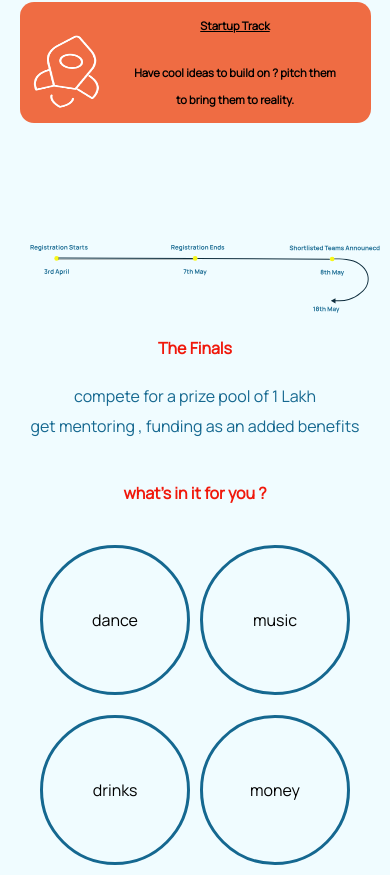
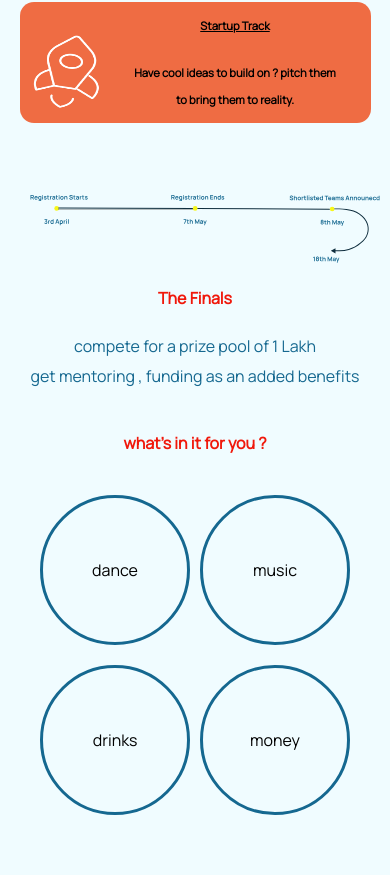
Before and after one commit to ecellenigma/ideathon2023, a plain HTML site: page index.html in a window 390 px wide. Shown: the part 886-1761 px from the top of the page. After the commit the page ends 1711 px from the top, so only its background shows below. Drawn offline with Linux system fonts and the light colour scheme; a script that the page names is missing.

Commit message:
commit all

```diff
--- a/styles.css
+++ b/styles.css
@@ -393,7 +393,7 @@ button:hover{
   .time_line{
     width: 100%;
     /* padding: 30px 100px; */
-    margin: 90px 10px 0px 10px;
+    margin: 70px 10px 0px 10px;
     padding: 20px 20px 0px 20px
   }
 
@@ -475,6 +475,13 @@ button:hover{
         font-size: 50%;
     }
 
+    .time_line{
+        width: 100%;
+        /* padding: 30px 100px; */
+        margin: 40px 10px 0px 10px;
+        padding: 20px 20px 0px 20px
+      }
+
     .page2_container p{
       font-size: 2rem;
       font-weight: 300;
```
